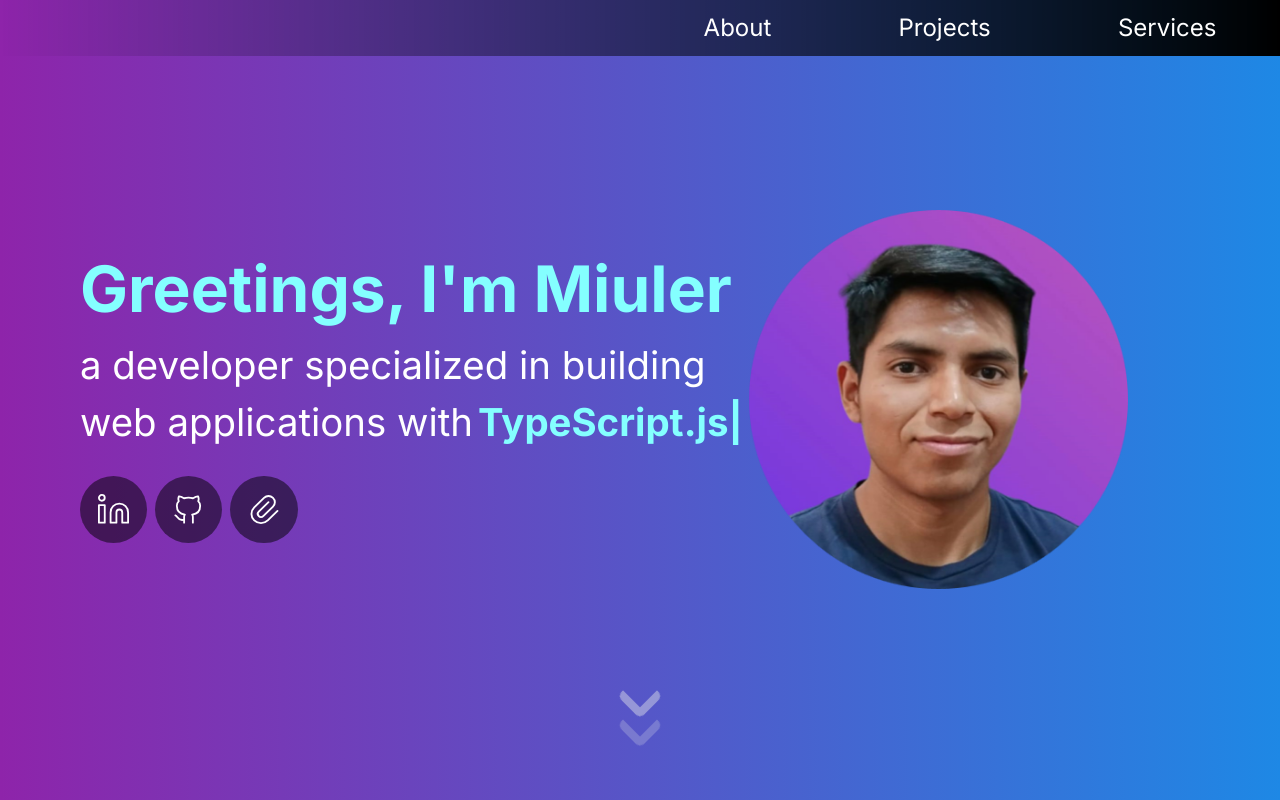
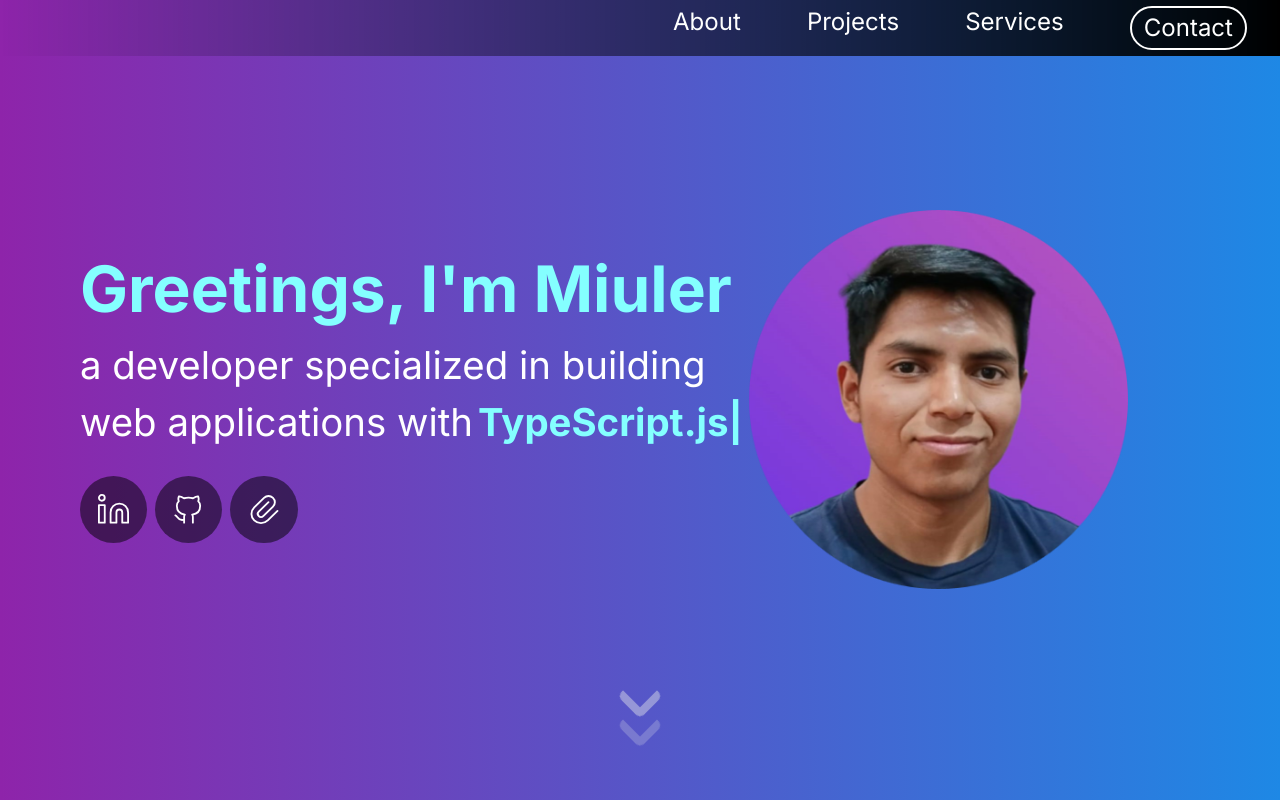
Before and after one commit to miulerbm/legacy-portfolio, a Next.js app: page / in a window 1280 px wide. Shown: the top 800 px of the page. Built offline with nearby package versions, Linux system fonts and the light colour scheme; grey boxes are pictures that could not be loaded.

Commit message:
Adding mail support with formspree

```diff
--- a/src/components/layout/Navbar.tsx
+++ b/src/components/layout/Navbar.tsx
@@ -2,6 +2,7 @@
 
 import useScrollPos from "@/hooks/useScrollPos";
 import MenuItem from "../menu/elements/MenuItem";
+import ContactBtn from "../menu/elements/ContactBtn";
 
 const Navbar = () => {
   const isAtTop = useScrollPos();
@@ -17,6 +18,7 @@ const Navbar = () => {
         <MenuItem title={"About"} />
         <MenuItem title={"Projects"} />
         <MenuItem title={"Services"} />
+        <ContactBtn title={"Contact"} />
       </div>
     </div>
   );
--- a/src/static/Contact.tsx
+++ b/src/static/Contact.tsx
@@ -3,7 +3,7 @@ function Contact() {
     <section className="fixed top-1/2 left-1/2 -translate-x-1/2 -translate-y-1/2 desktop:w-1/3 mobile:w-full mobile:px-4 mobile:max-w-3xl">
       <div className="px-2 mx-auto">
         <form
-          action="https://formsubmit.co/miulerbm00@gmail.com"
+          action="https://formspree.io/f/mgegryzp"
           className="space-y-8"
           method="POST"
         >
```
